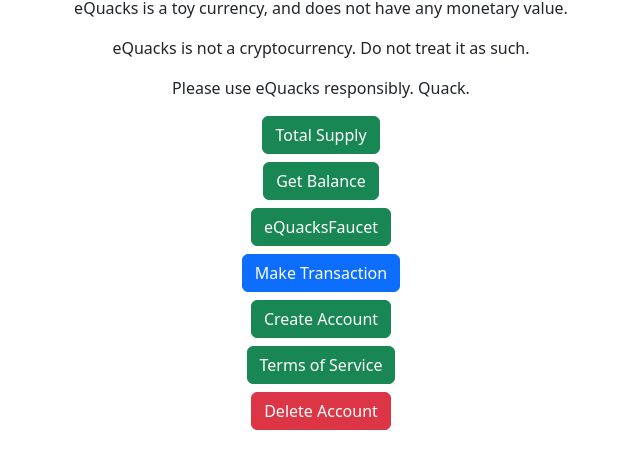
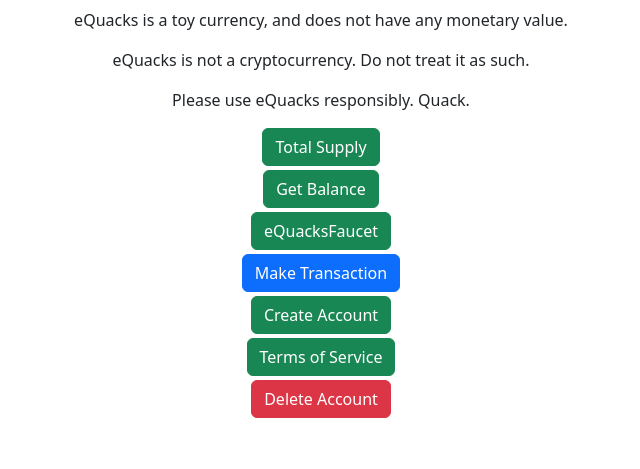
Before and after one commit to SeafoodStudios/eQuacks, a plain HTML site: page frontend/index.html in a window 1280 px wide. Shown: the part 223-692 px from the top of the page, without its empty margins (319-959 px from the left). Drawn offline with nearby package versions, Linux system fonts and the light colour scheme.

Commit message:
Update index.html

```diff
--- a/frontend/index.html
+++ b/frontend/index.html
@@ -9,7 +9,7 @@
     <p>eQuacks is a toy currency, and does not have any monetary value.</p>
     <p>eQuacks is not a cryptocurrency. Do not treat it as such.</p>
     <p>Please use eQuacks responsibly. Quack.</p>
-    <div class="d-flex flex-column align-items-center gap-2">
+    <div class="d-flex flex-column align-items-center gap-1">
         <a href="https://equacks.pythonanywhere.com/total_supply" class="btn btn-success">Total Supply</a>
         <a href="/get_balance.html" class="btn btn-success">Get Balance</a>
         <a href="https://equacksfaucet.pythonanywhere.com/" class="btn btn-success">eQuacksFaucet</a>
```
